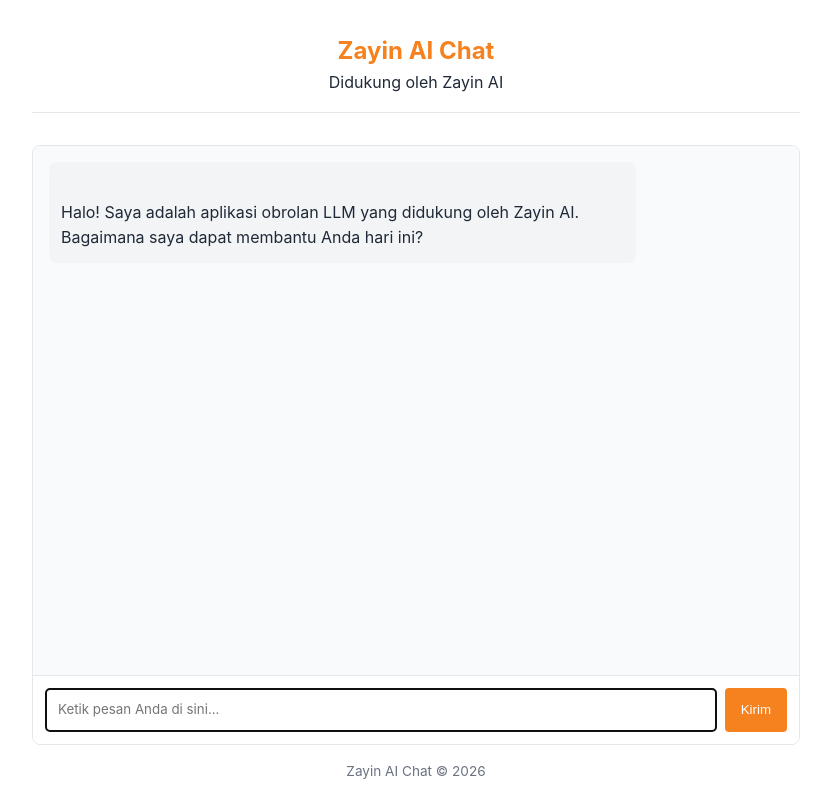
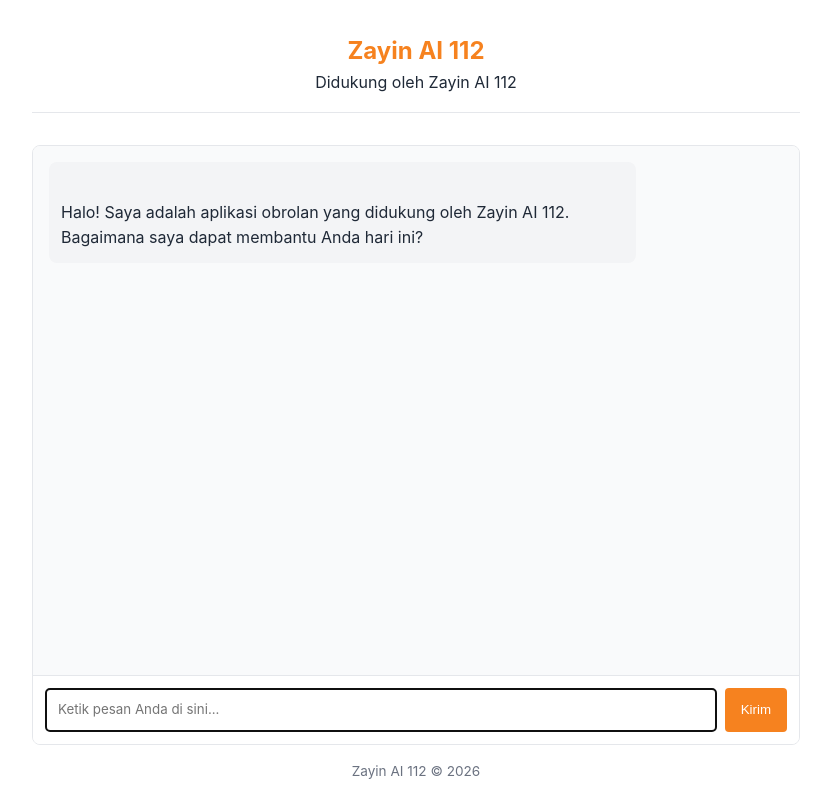
Before and after one commit to Zayin112/llm-chat-app, a website: page public/index.html in a window 1280 px wide. Shown: the whole page, without its empty margins (224-1055 px from the left). Drawn offline with Linux system fonts and the light colour scheme.

Commit message:
Update index.html

```diff
--- a/public/index.html
+++ b/public/index.html
@@ -144,9 +144,9 @@
 	</head>
 	<body>
 		<header>
-			<h1>Zayin AI Chat</h1>
+			<h1>Zayin AI 112</h1>
 			<p>
-				Didukung oleh Zayin AI
+				Didukung oleh Zayin AI 112
 			</p>
 		</header>
 
@@ -154,7 +154,7 @@
 			<div id="chat-messages" class="chat-messages">
 				<div class="message assistant-message">
 					<p>
-						Halo! Saya adalah aplikasi obrolan LLM yang didukung oleh Zayin AI. Bagaimana saya dapat membantu Anda hari ini?
+						Halo! Saya adalah aplikasi obrolan yang didukung oleh Zayin AI 112. Bagaimana saya dapat membantu Anda hari ini?
 					</p>
 				</div>
 			</div>
@@ -175,7 +175,7 @@
 		</div>
 
 		<footer>
-			<p>Zayin AI Chat &copy; 2026</p>
+			<p>Zayin AI 112 &copy; 2026</p>
 		</footer>
 
 		<!-- Chat app script -->
```
